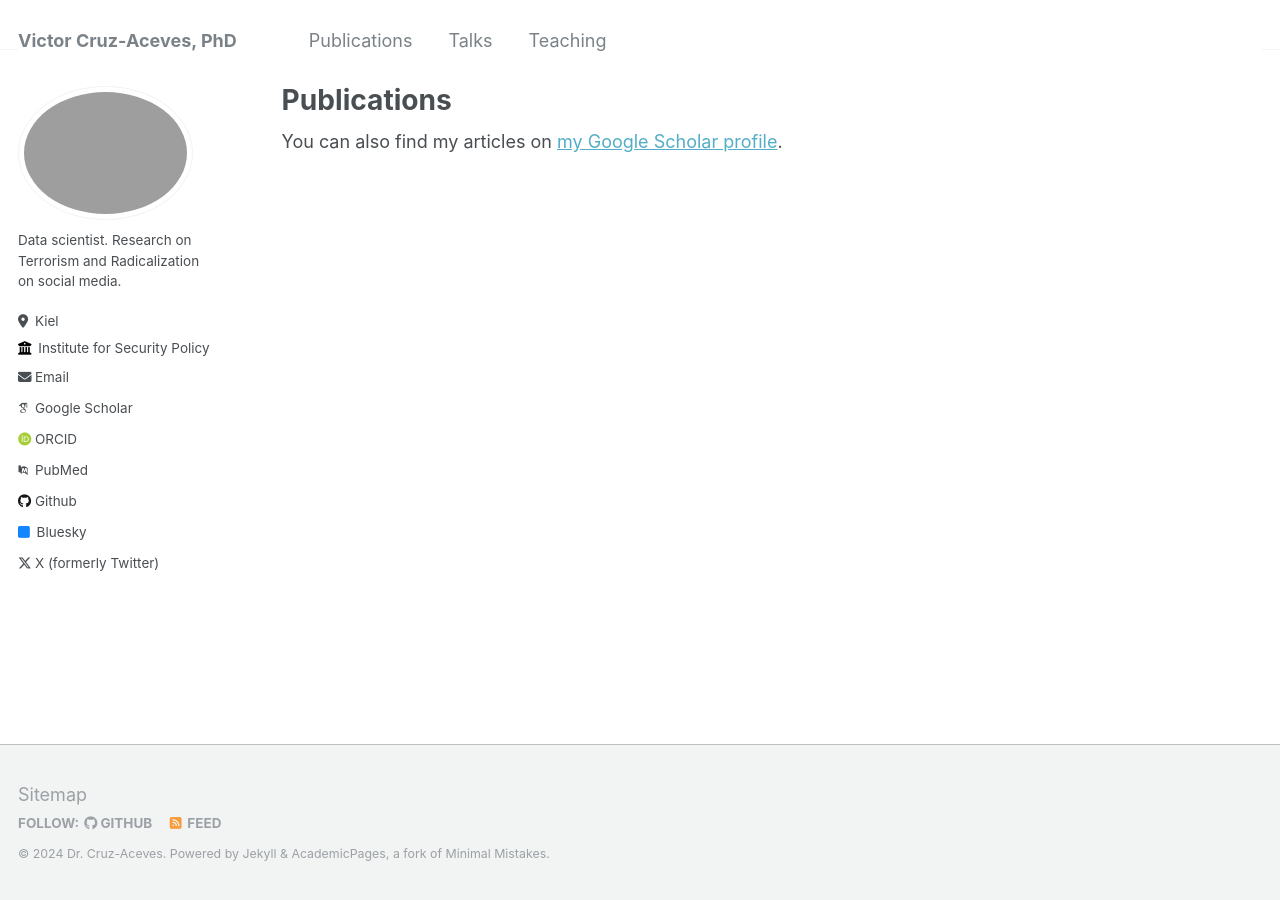
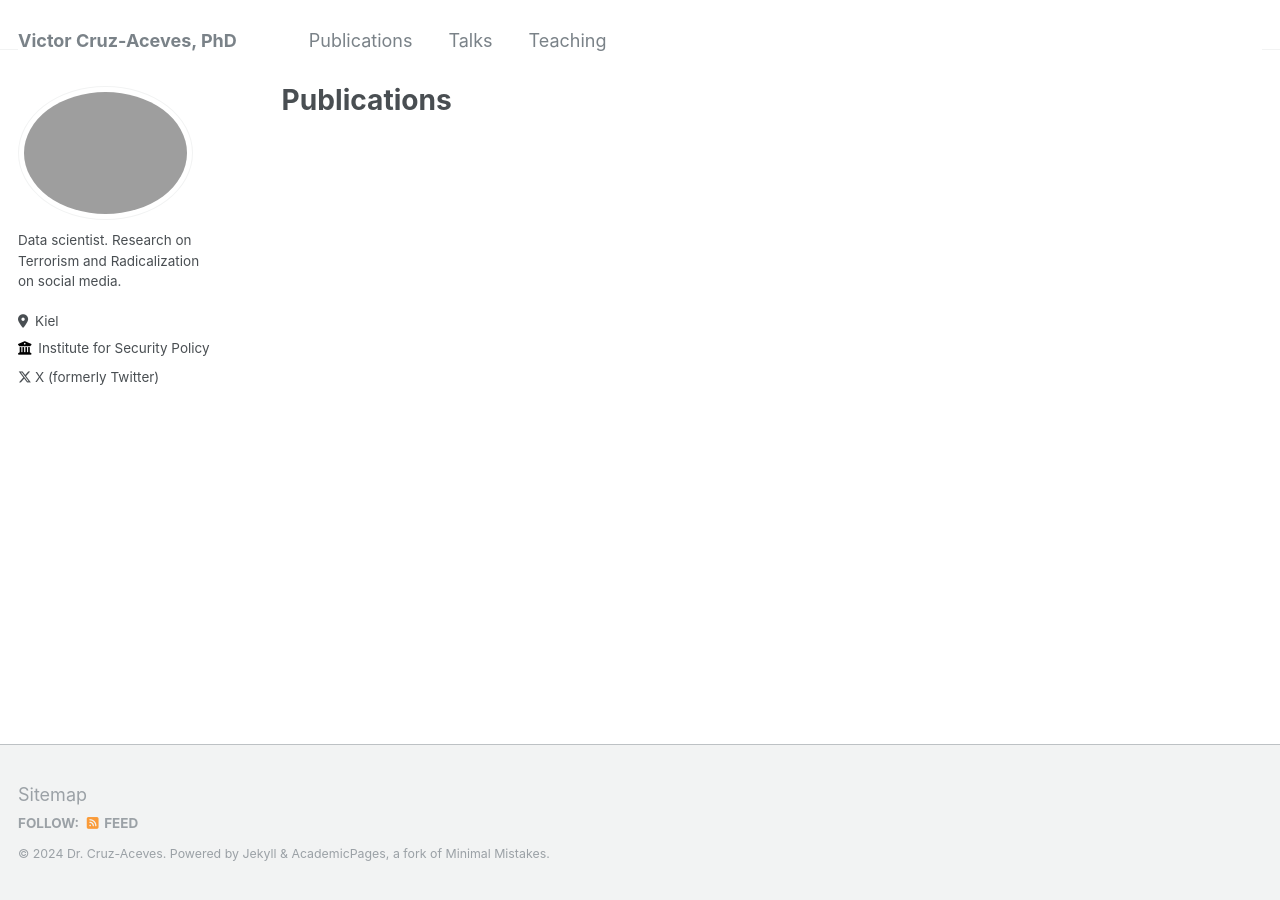
Before and after one commit to victor-cruz-aceves/victor-cruz-aceves.github.io, a Jekyll site: the page built from _pages/publications.md, in a window 1280 px wide. Built offline with Jekyll 4.4.1, drawn with Linux system fonts in a browser that asks for light colours; some web fonts are replaced; some of the changed lines change nothing that is shown.

Commit message:
Deactivated email and github

```diff
--- a/_config.yml
+++ b/_config.yml
@@ -28,26 +28,24 @@ author:
   location         : "Kiel"
   employer         : "Institute for Security Policy at Kiel University (ISPK)"
   uri              : # URL
-  email            : "none@example.org"
+  #email            : "none@example.org"
 
   # Academic websites
-  arxiv            : # URL - Update with the correct link to your profile
-  googlescholar    : "https://scholar.google.com/citations?user=PS_CX0AAAAAJ"
+  #googlescholar    : "https://scholar.google.com/citations?user=PS_CX0AAAAAJ"
   impactstory      : # URL
-  orcid            : "http://orcid.org/yourorcidurl"
-  pubmed           : "https://www.ncbi.nlm.nih.gov/pubmed/?term=john+snow"
+  #orcid            : "http://orcid.org/yourorcidurl"
   researchgate     : # URL
 
   # Repositories and software development
   bitbucket        : # Username - Update with your username on the site
   codepen          : # Username
   dribbble         : # Username
-  github           : "victor-cruz-aceves"
+  #github           : "victor-cruz-aceves"
   kaggle           : # Username
   stackoverflow    : # User number or user number and name (i.e., use "1" or "1/jeff-atwood")
 
   # Social media
-  bluesky          : "bsky.app" # Replace this with you Bluesky username
+  #bluesky          : "bsky.app" # Replace this with you Bluesky username
   facebook         : # Username
   flickr           : # Username
   foursquare       : # Username
@@ -64,7 +62,7 @@ author:
   steam            : # Username
   telegram         : # URL
   tumblr           : # Username
-  twitter          : "UniofOxford"  # Replace this with your X / Twitter handle
+  twitter          : "vic_dca"  # Replace this with your X / Twitter handle
   vine             : # Username
   weibo            : # Username
   wikipedia        : # Username
```
